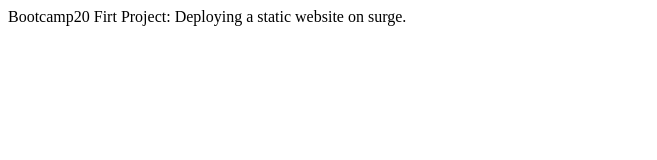
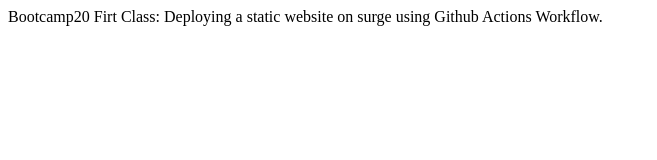
Before and after one commit to uzmabatool/BC20_First, a plain HTML site: page index.html in a window 1280 px wide. Shown: the whole page, without its empty margins (0-657 px from the left). Drawn offline with Linux system fonts and the light colour scheme.

Commit message:
Updated for Assignment-1 submission

```diff
--- a/index.html
+++ b/index.html
@@ -7,7 +7,7 @@
 </head>
 <body>
     <div>
-        Bootcamp20 Firt Project: Deploying a static website on surge.
+        Bootcamp20 Firt Class: Deploying a static website on surge using Github Actions Workflow.
     </div>
 </body>
 </html>
```
